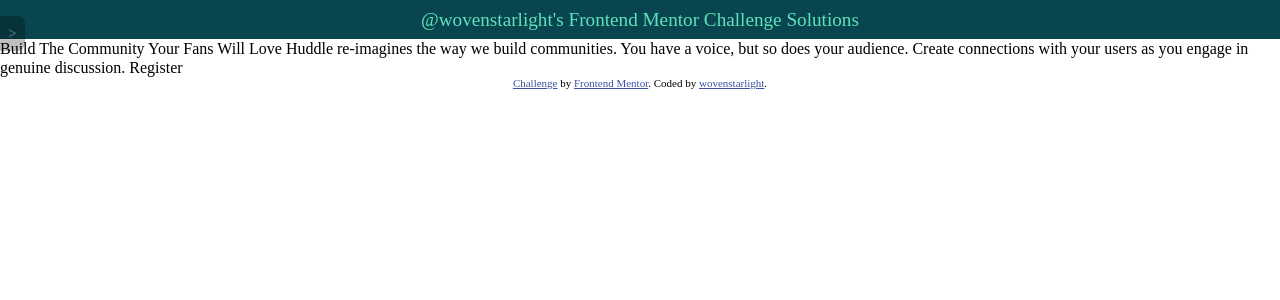
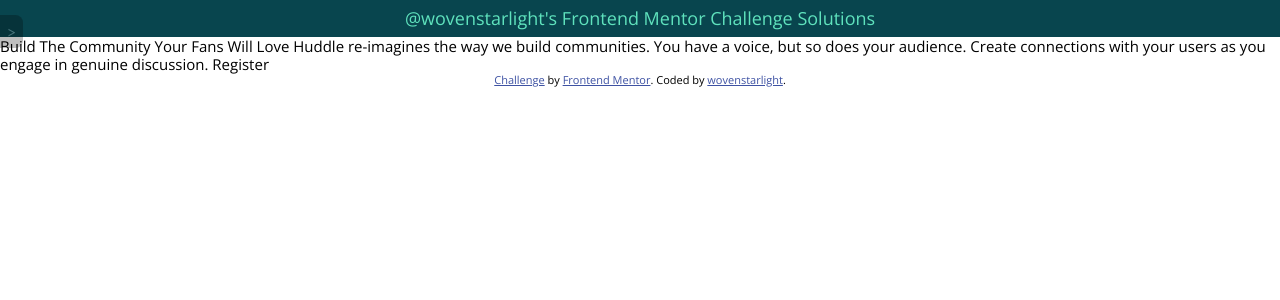
Before and after one commit to wovenstarlight/frontend-projects, a Jekyll site: the page built from _posts/2021-08-05-huddle-landing-page.html, in a window 1280 px wide. Shown: the top 300 px of the page. Built offline with Jekyll 4.4.1, drawn with Linux system fonts in a browser that asks for light colours; nearby versions of some CDN libraries.

Commit message:
Added default font family and size

```diff
--- a/css/huddle-landing-page.css
+++ b/css/huddle-landing-page.css
@@ -10,3 +10,8 @@
 	--violet: hsl(257, 40%, 49%);
 	--magenta: hsl(300, 69%, 71%);
 }
+
+body, * {
+	font-family: "Open Sans", sans-serif;
+	font-size: 15px;
+}
```
